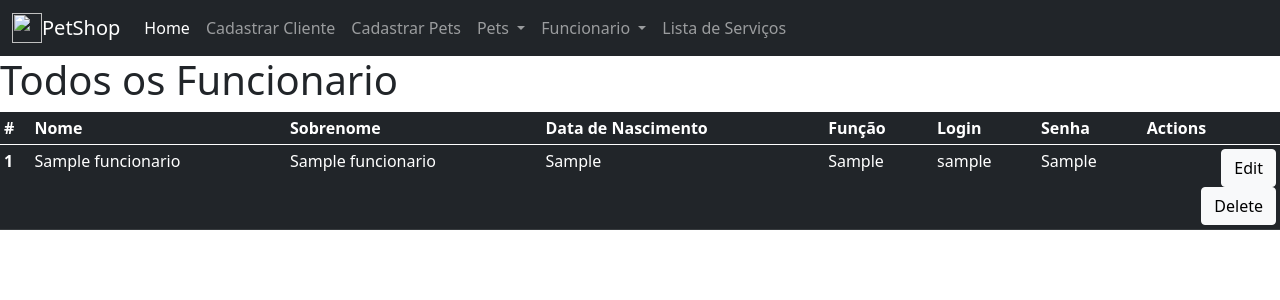
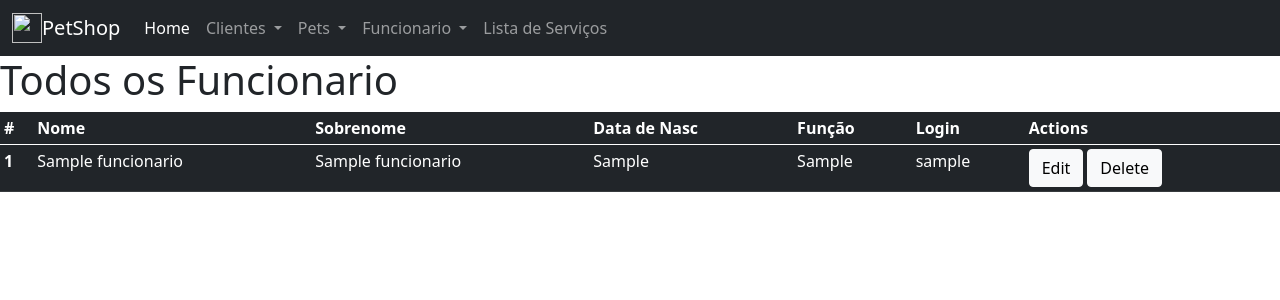
Before and after one commit to riquelmer45/Projeto-PetShop, a Node server app: page /funcionarios/allFuncionario in a window 1280 px wide. Shown: the top 300 px of the page. Run offline with Node 20, Linux system fonts and the light colour scheme; tables that the repository leaves empty hold one stand-in row (values such as "Sample post"); some libraries are stand-ins or nearby versions.

Commit message:
Atualização da parte de visualização dos funcionarios

```diff
--- a/templates/css/petshop.css
+++ b/templates/css/petshop.css
@@ -3,6 +3,7 @@
     float: left;
 }
 
+
 /* .btn_delet{
     display: flex;
     align-items: ;
--- a/views/funcionarios/viewfuncionario.handlebars
+++ b/views/funcionarios/viewfuncionario.handlebars
@@ -8,10 +8,9 @@
                 <th scope="col">#</th>
                 <th scope="col">Nome</th>
                 <th scope="col">Sobrenome</th>
-                <th scope="col">Data de Nascimento</th>
+                <th scope="col">Data de Nasc</th>
                 <th scope="col">Função</th>
                 <th scope="col">Login</th>
-                <th scope="col">Senha</th>
                 <th scope="col">Actions</th>
                 </tr>
             </thead>
@@ -24,22 +23,10 @@
                 <td>{{this.data_nascimento}}</td>
                 <td>{{this.funcao}}</td>
                 <td>{{this.login}}</td>
-                <td>{{this.senha}}</td>
-
                 <td class="text-end">
-                        {{!-- <a href="/funcionarios/edit/{{this.id}}">
-                            {{> edit_user}}
-                        </a>
-                        <form action="/funcionarios/remove" method="post">
-                            <input type="hidden" name="id" value="{{this.id}}">
-                            <button type="submit">
-                                {{> del_user}}
-                            </button>
-                        </form> --}}
-                        {{!-- <a href="#" type="button" class="btn btn-light btn-small"><i class="bi bi-eye"></i> View</a> --}}
-                        <div>
-                            <a href="/funcionarios/edit/{{this.id}}" type="button" class="btn btn-light btn-small"><i class="bi bi-pencil"></i> Edit</a>
-                            <form action="/funcionarios/remove" method="post">
+                        <div class="d-flex">
+                            <a href="/funcionarios/edit/{{this.id}}" type="button" class="btn btn-light btn-small me-1"><i class="bi bi-pencil"></i> Edit</a>
+                            <form action="/funcionarios/remove" method="post" class="">
                                 <input type="hidden" name="id" value="{{this.id}}">
                                 <button type="submit" class="btn btn-light btn-smal">
                                     <a><i class="bi bi-person-x"></i>Delete</a>
@@ -47,8 +34,6 @@
                                 </button>
                             </form>
                         </div>
-
-                        {{!-- <a href="/funcionarios/remove" type="button" class="btn btn-light btn-small"><i class="bi bi-person-x"></i> Delete</a> --}}
                     </td>
                 </tr>
             </tbody>
--- a/views/layouts/main.handlebars
+++ b/views/layouts/main.handlebars
@@ -30,11 +30,14 @@
                         <li class="nav-item">
                             <a class="nav-link active" aria-current="page" href="/">Home</a>
                         </li>
-                        <li class="nav-item">
-                            <a class="nav-link" href="/">Cadastrar Cliente</a>
-                        </li>
-                        <li class="nav-item">
-                            <a class="nav-link" href="/">Cadastrar Pets</a>
+                        <li class="nav-item dropdown">
+                            <a class="nav-link dropdown-toggle" href="#" role="button" data-bs-toggle="dropdown" aria-expanded="false">
+                                Clientes
+                            </a>
+                            <ul class="dropdown-menu">
+                                <li><a class="dropdown-item" href="#">Cadastrar Cliente</a></li>
+                                <li><a class="dropdown-item" href="#">Listar Clientes</a></li>
+                            </ul>
                         </li>
                         <li class="nav-item dropdown">
                             <a class="nav-link dropdown-toggle" href="#" role="button" data-bs-toggle="dropdown" aria-expanded="false">
@@ -51,7 +54,7 @@
                             </a>
                             <ul class="dropdown-menu">
                                 <li><a class="dropdown-item" href="/funcionarios/add">Novo Funcionario</a></li>
-                                <li><a class="dropdown-item" href="#">Listar Funcionarios</a></li>
+                                <li><a class="dropdown-item" href="/funcionarios/allFuncionario">Listar Funcionarios</a></li>
                             </ul>
                         </li>
                         {{!-- <li class="nav-item">
```
Also changed, not shown: views/funcionarios/funcionarioform.handlebars (renamed from views/funcionarios/funcionariofrom.handlebars). Lines whose indentation alone changed are shown as unchanged.
